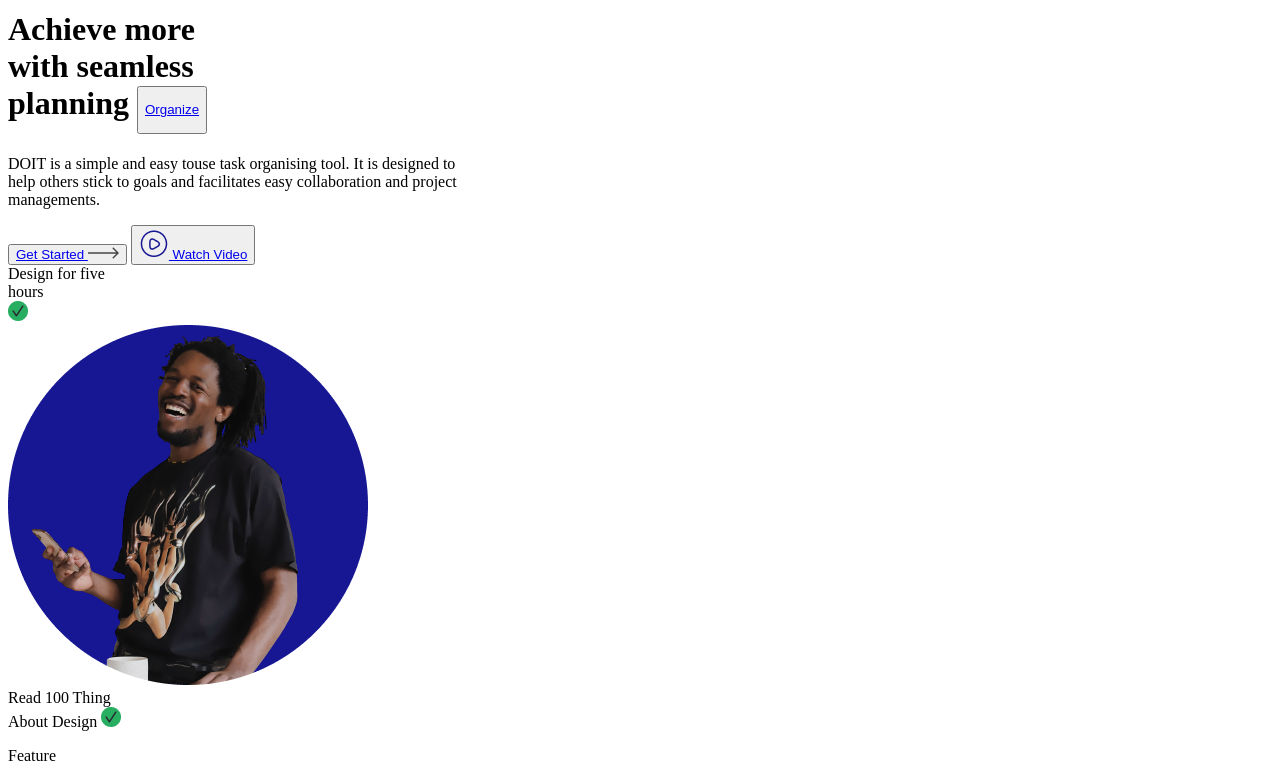
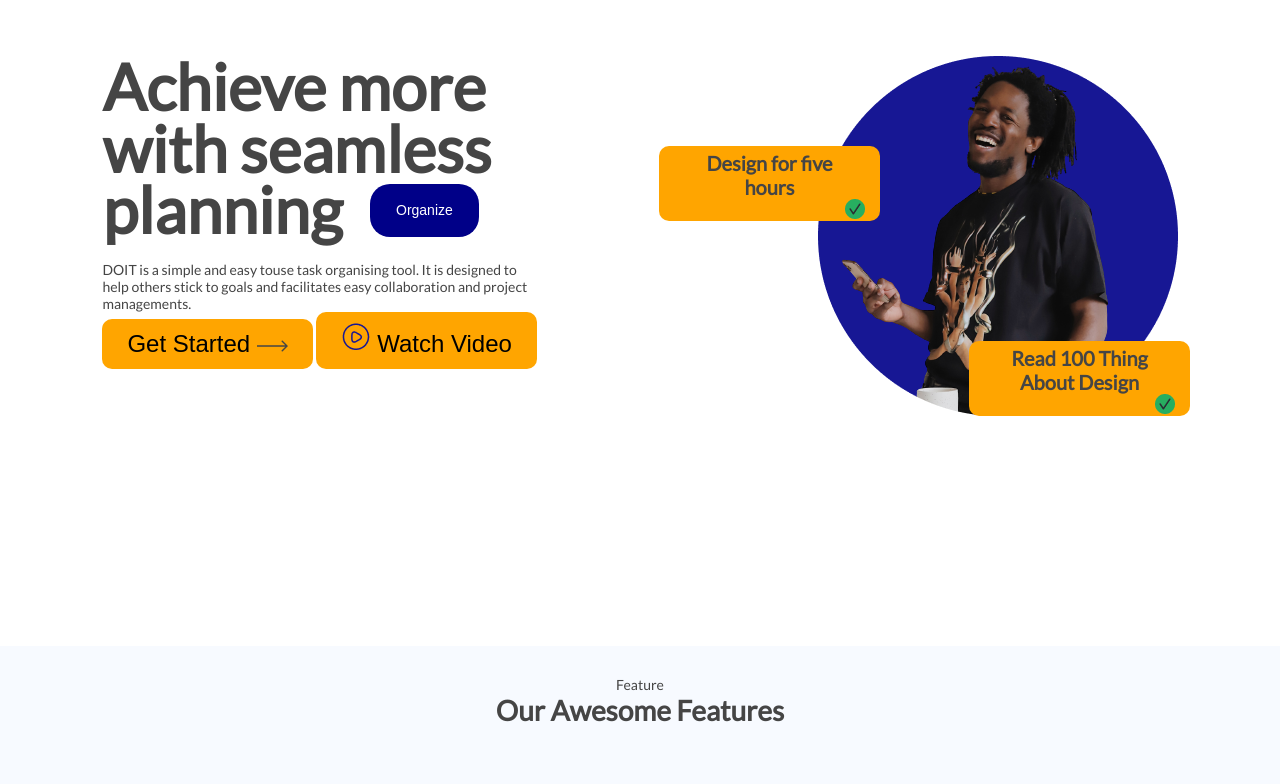
Before and after one commit to PortfolioTeam04/doit-landing-page, a plain HTML site: page index.html in a window 1280 px wide. Shown: the part 184-968 px from the top of the page. Drawn offline with Linux system fonts and the light colour scheme.

Commit message:
Update index.html

```diff
--- a/index.html
+++ b/index.html
@@ -6,7 +6,7 @@
     <meta name="viewport" content="width=device-width, initial-scale=1.0">
     <link rel="stylesheet" href="https://cdnjs.cloudflare.com/ajax/libs/font-awesome/4.7.0/css/font-awesome.min.css">
      <link rel="icon" href="img/doit logo.png" sizes="32x32" type="images/png">
-    <link rel="stylesheet" href="landingpage.css">
+    <link rel="stylesheet" href="style.css">
 
     <title>Do It landing page</title>
 </head>
```
